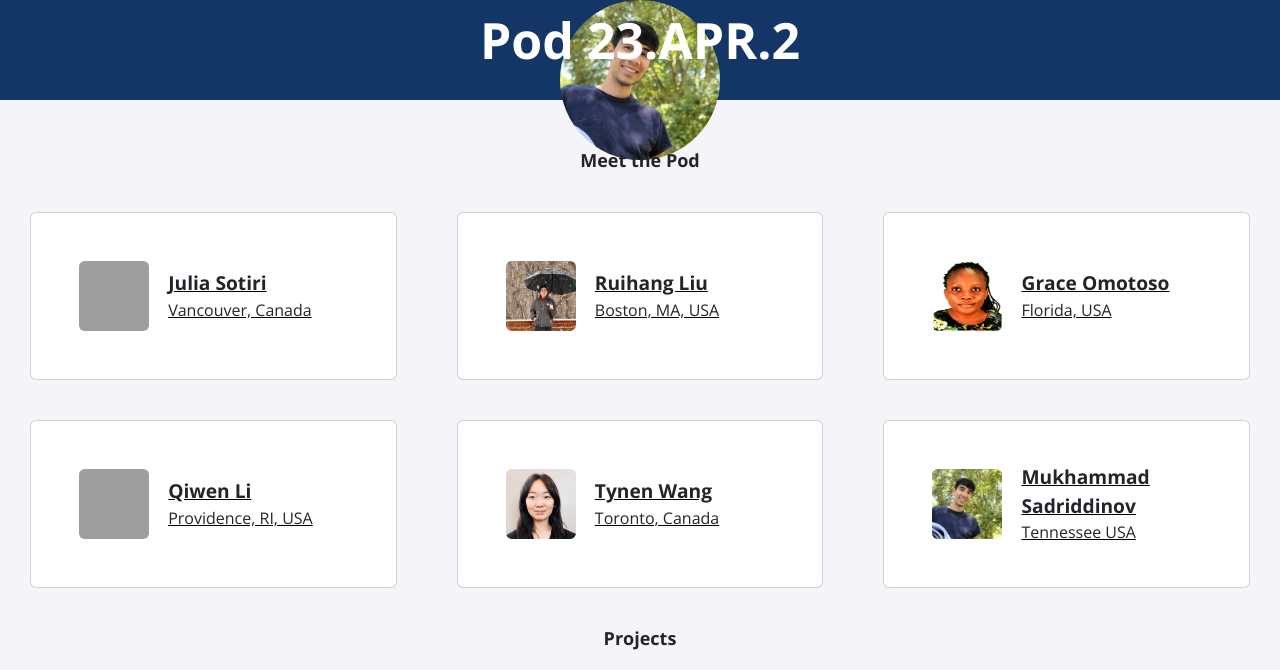
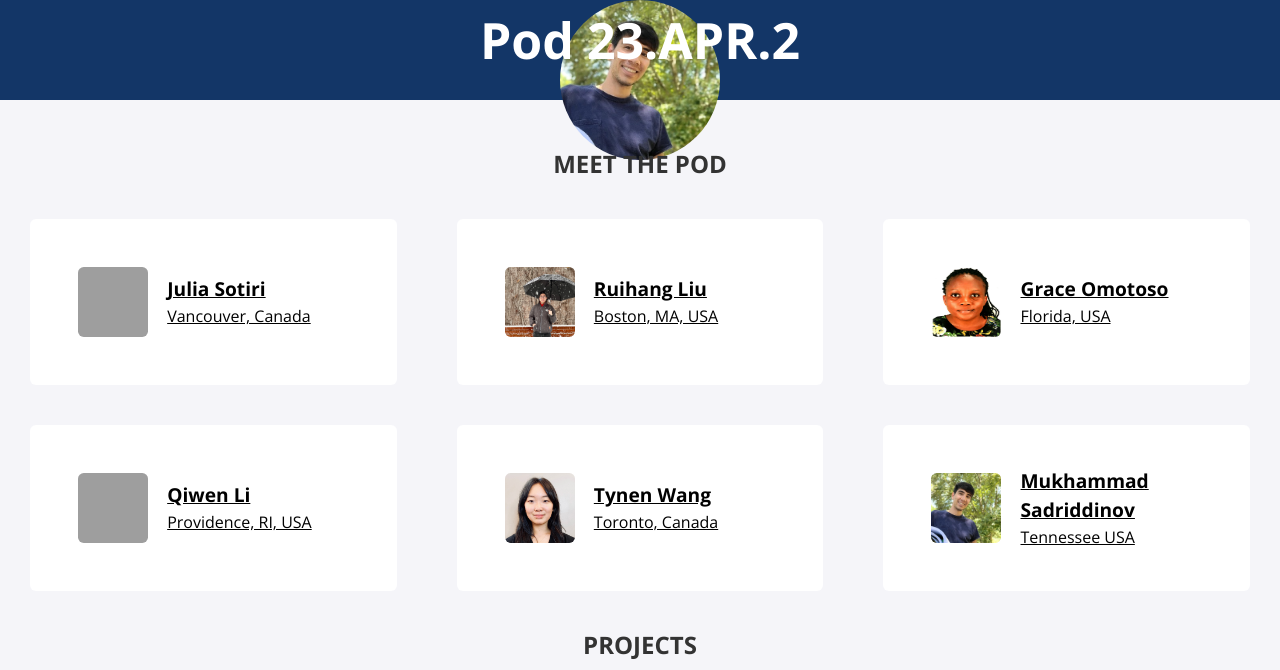
Before and after one commit to MLH-Fellowship/prep-portfolio-23.APR.PREP.2, a Jekyll site: the page built from index.html, in a window 1280 px wide and 1400 px high. Shown: the part 296-966 px from the top of the window. Built offline with Jekyll 4.4.1, drawn with Linux system fonts in a browser that asks for light colours; nearby versions of some CDN libraries; some of the changed text lies outside the part shown; grey boxes are pictures that could not be loaded.

Commit message:
improved UI with dummy projects images issue #6

```diff
--- a/_data/projects.yml
+++ b/_data/projects.yml
@@ -2,13 +2,16 @@
   event: MLH Prep Pod Project
   date: Fall 2021  - Batch 4.5
   page-name: project
+  img: "https://images.pexels.com/photos/259915/pexels-photo-259915.jpeg?auto=compress&cs=tinysrgb&w=1260&h=750&dpr=2"
 
 - title: Todo List
   event: MLH Prep Pod Project
   date: Fall 2021  - Batch 4.5
   page-name: project
+  img: "https://images.pexels.com/photos/259915/pexels-photo-259915.jpeg?auto=compress&cs=tinysrgb&w=1260&h=750&dpr=2"
 
 - title: iOS App
   event: MLH Prep Pod Project
   date: Fall 2021  - Batch 4.5
   page-name: project
+  img: "https://images.pexels.com/photos/259915/pexels-photo-259915.jpeg?auto=compress&cs=tinysrgb&w=1260&h=750&dpr=2"
--- a/_includes/description.html
+++ b/_includes/description.html
@@ -1,4 +1,7 @@
+<div class="section" id="description">
+    <div class="section-title">
         <h2>Meet the Pod</h2>
+    </div>
     <div class="card-container">
         {% for item in site.data.fellows %}
 
@@ -8,8 +11,8 @@
             <a>
                 {% endif %}
 
-        <div class="card">
-            <img class="image-card" src="./assets/img/{{ item.img }}"/>
+                <div class="firt-card">
+                    <img class="image-card" src="./assets/img/{{ item.img }}" />
                     <div class="info">
                         <p class="title"> {{ item.name }}</p>
                         <p class="location"> {{ item.location }}</p>
@@ -18,3 +21,4 @@
             </a>
             {% endfor %}
     </div>
+</div>
--- a/_includes/navbar.html
+++ b/_includes/navbar.html
@@ -15,8 +15,8 @@
         </button>
         <div class="collapse navbar-collapse" id="navbarNavAltMarkup">
             <div class="navbar-nav ms-auto">
-                <a class="nav-link active" aria-current="page" href="/">Home</a>
-                <a class="nav-link " aria-current="page" href="#description">Team</a>
+                <a class="nav-link active" aria-current="page" href="#profile">Home</a>
+                <a class="nav-link " href="#description">Team</a>
                 <a class="nav-link" href="#projects">Projects</a>
                 <!-- id needs to be changed according to the map id -->
                 <a class="nav-link" href="#map">Map</a>
--- a/_includes/profile.html
+++ b/_includes/profile.html
@@ -1,7 +1,7 @@
-<div class="profile">
+<div class="profile" id="profile">
     <div class="profile-picture">
         {% for item in site.data.fellows %}
-            <img src="./assets/img/{{ item.img }}">
+        <img src="./assets/img/{{ item.img }}">
         {% endfor %}
     </div>
     <h1>{{ site.title }}</h1>
--- a/_includes/projects.html
+++ b/_includes/projects.html
@@ -1,4 +1,4 @@
-<div id="projects">
+<!-- <div class="section" id="projects">
   <h2>Projects</h2>
   <div class="card-container">
     {% for item in site.data.projects %}
@@ -17,4 +17,33 @@
       </a>
       {% endfor %}
   </div>
+</div> -->
+
+<div class="section" id="projects">
+  <div class="section-title">
+    <h2>Projects</h2>
+  </div>
+
+  <div class="row mg-2">
+    {% for item in site.data.projects %}
+    {% if item.page-name %}
+    <div class="col-sm-3 mb-3 mb-sm-0">
+      <a href="/projects/{{ item.page-name }}">
+        {% else %}
+        <a>
+          {% endif %}
+          <div class="card m-2 text-center">
+            <!-- This is a dummy image src needs to be replaced in the yml!!!!! -->
+            <img src={{item.img}} class="card-img-top " alt="...">
+            <div class="card-body">
+              <h5 class="card-title">{{ item.title }}</h5>
+              <p class="card-text">{{ item.event }}</p>
+              <p class="dates">{{ item.date }}</p>
+              <p class="card-text"><small class="text-body-secondary">Last updated 3 mins ago</small></p>
+            </div>
+          </div>
+        </a>
+    </div>
+    {% endfor %}
+  </div>
 </div>
--- a/_sass/all.scss
+++ b/_sass/all.scss
@@ -3,6 +3,22 @@
 @import 'navbar';
 @import 'profile';
 @import 'page';
+
+.section .section-title {
+  // background-color: #f2f2f2;
+  border-radius: 8px;
+  // padding: 0.5rem;
+  text-align: center;
+
+}
+
+.section h2 {
+  color: #333;
+  font-size: 1.5rem;
+  font-weight: bold;
+  margin-bottom: 20px;
+  text-transform: uppercase;
+}
 
 .card-container {
   display: grid;
@@ -33,6 +49,7 @@
   background-color: #f5f5f9;
   margin-bottom: 50px;
 }
+
 h2 {
   margin-bottom: 20px;
   margin-top: 20px;
@@ -40,7 +57,7 @@
   text-align: center;
 }
 
-.card {
+.firt-card {
   display: flex;
   flex-direction: row;
   align-items: center;
@@ -49,6 +66,20 @@
   border-radius: .375rem;
   padding: 1.5em;
   font-size: 1.2em;
+}
+
+.row {
+  margin: 30px 30px;
+
+}
+
+.card {
+  margin: 20px 30px;
+  background-color: white;
+  border-radius: .375rem;
+  // padding: 1.0em;
+  font-size: 1.2em;
+
 }
 
 a {
@@ -67,7 +98,8 @@
     font-weight: bold;
   }
 
-    .location, .description {
+  .location,
+  .description {
     font-size: medium;
     font-weight: 400;
   }
@@ -88,11 +120,14 @@
     width: 100%;
   }
 }
-.image-card{
+
+.image-card {
   width: 70px;
   height: 70px;
-  border-radius: 0.3em;;
-  margin: 1.0em;;
+  border-radius: 0.3em;
+  ;
+  margin: 1.0em;
+  ;
 
   img {
     width: 100%;
```
Lines whose indentation alone changed are shown as unchanged.
